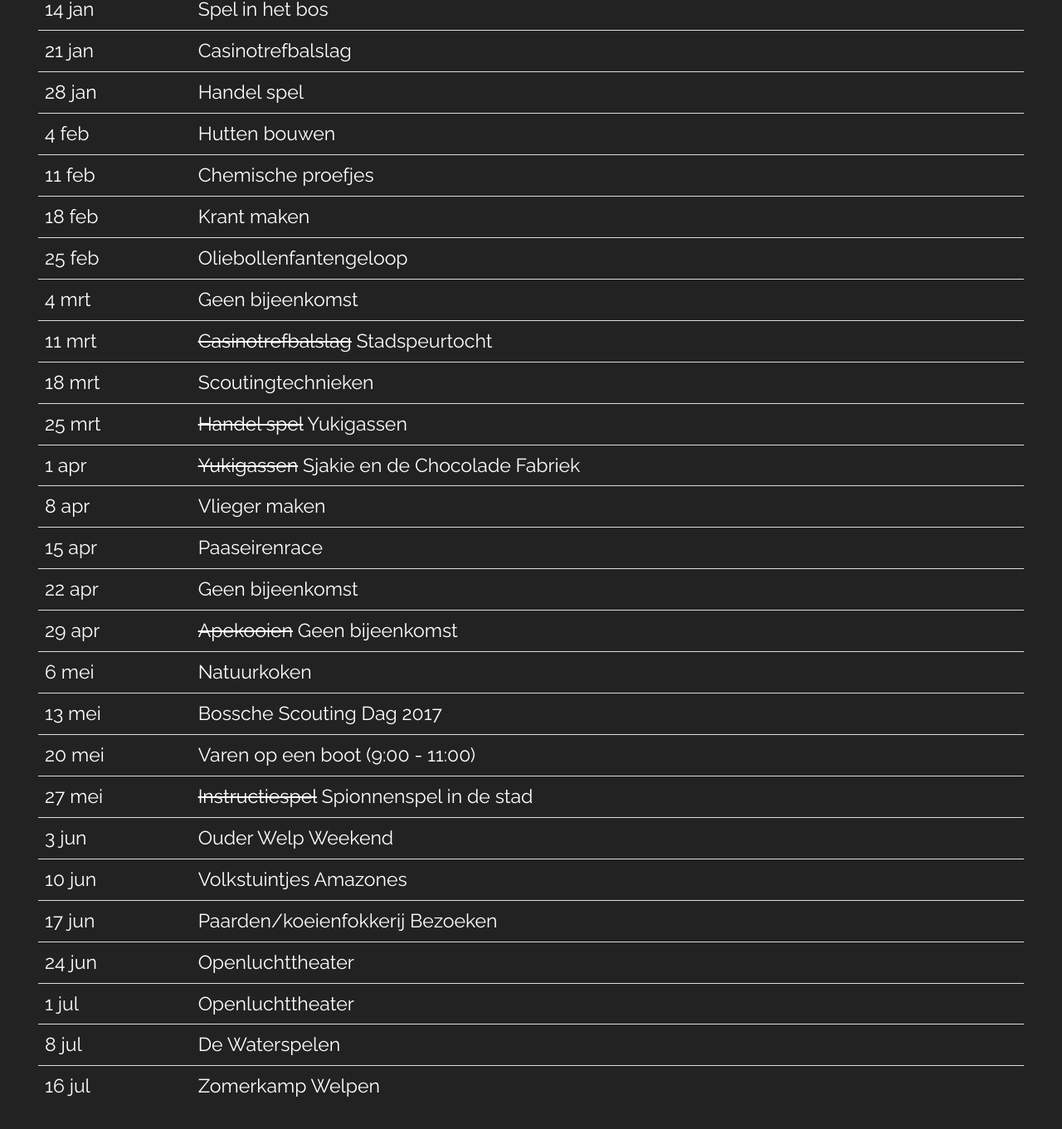
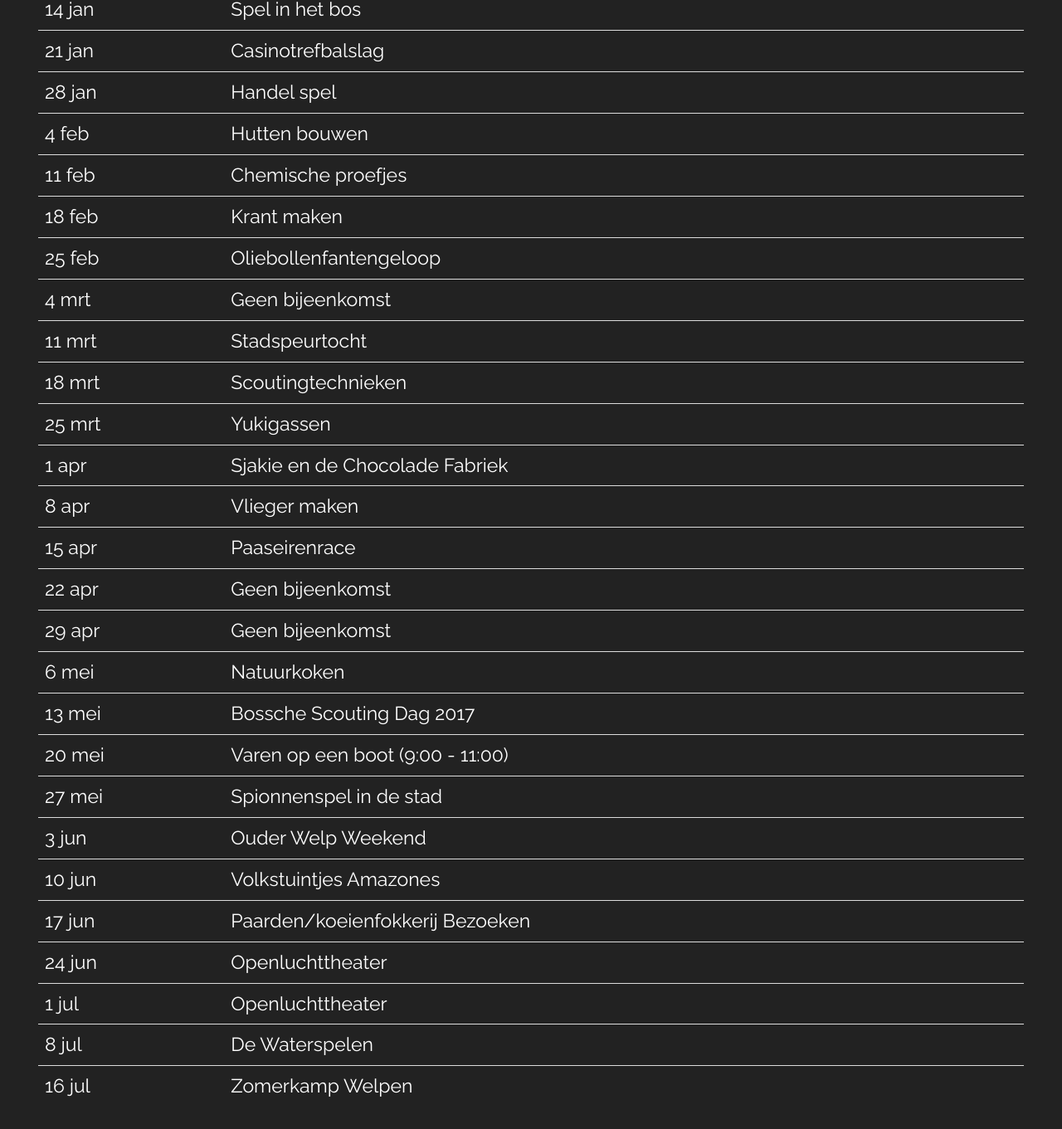
Before and after one commit to nognooitmeegemaakt/website, a Jekyll site: the page built from _agenda/welpen.md, in a window 1280 px wide and 1400 px high, scrolled down 437 px. Shown: the top 1361 px of the window at 83% size. Built offline with Jekyll 4.4.1, drawn with Linux system fonts in a browser that asks for light colours; some web fonts are replaced.

Commit message:
Update welpen.md

```diff
--- a/_agenda/welpen.md
+++ b/_agenda/welpen.md
@@ -18,18 +18,18 @@
 | 18 feb | Krant maken
 | 25 feb | Oliebollenfantengeloop
 | 4 mrt | Geen bijeenkomst
-| 11 mrt | ~~Casinotrefbalslag~~ Stadspeurtocht
+| 11 mrt | Stadspeurtocht
 | 18 mrt | Scoutingtechnieken
-| 25 mrt | ~~Handel spel~~ Yukigassen
-| 1 apr | ~~Yukigassen~~ Sjakie en de Chocolade Fabriek
+| 25 mrt | Yukigassen
+| 1 apr | Sjakie en de Chocolade Fabriek
 | 8 apr | Vlieger maken
 | 15 apr | Paaseirenrace
 | 22 apr | Geen bijeenkomst
-| 29 apr | ~~Apekooien~~ Geen bijeenkomst
+| 29 apr | Geen bijeenkomst
 | 6 mei | Natuurkoken
 | 13 mei | Bossche Scouting Dag 2017
 | 20 mei | Varen op een boot (9:00 - 11:00)
-| 27 mei | ~~Instructiespel~~ Spionnenspel in de stad
+| 27 mei | Spionnenspel in de stad
 | 3 jun | Ouder Welp Weekend
 | 10 jun | Volkstuintjes Amazones
 | 17 jun | Paarden/koeienfokkerij Bezoeken
```
